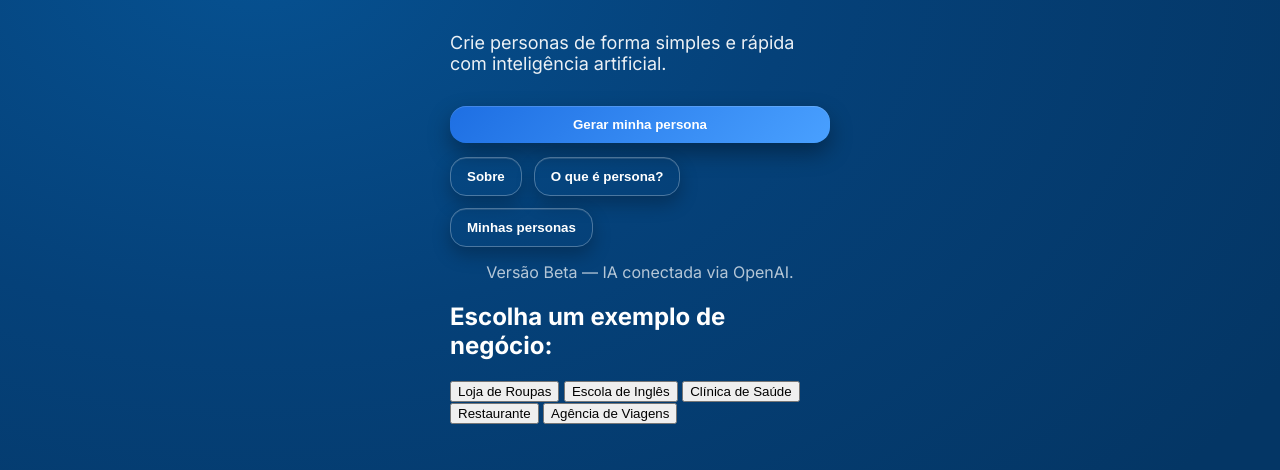
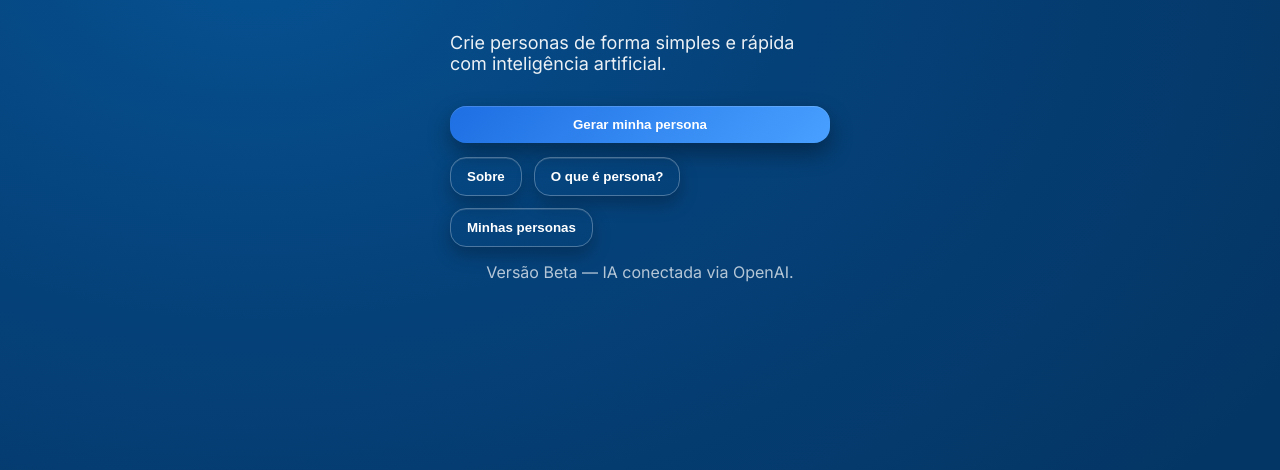
Before and after one commit to luanrodrigueslrds13-arch/PersonApp-Feira2025, a website: page index.html in a window 1280 px wide. Shown: the part 118-588 px from the top of the page. Drawn offline with nearby package versions, Linux system fonts and the light colour scheme.

Commit message:
Update index.html

```diff
--- a/index.html
+++ b/index.html
@@ -50,16 +50,6 @@
         Versão Beta — IA conectada via OpenAI.
       </footer>
     </section>
-    <body>
-  <!-- Seção de escolha do exemplo -->
-  <div id="view-example-selection">
-    <h2>Escolha um exemplo de negócio:</h2>
-    <button id="btn-loja-roupas">Loja de Roupas</button>
-    <button id="btn-escola-ingles">Escola de Inglês</button>
-    <button id="btn-clinica-saude">Clínica de Saúde</button>
-    <button id="btn-restaurante">Restaurante</button>
-    <button id="btn-agencia-viagens">Agência de Viagens</button>
-  </div>
 
   <!-- Etapas de preenchimento da persona -->
   <div id="steps-root"></div>
```
